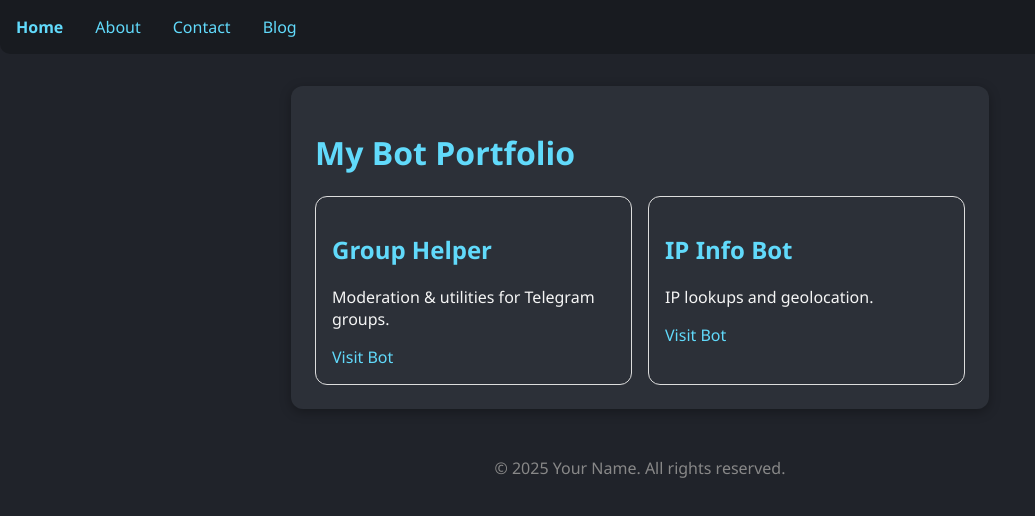
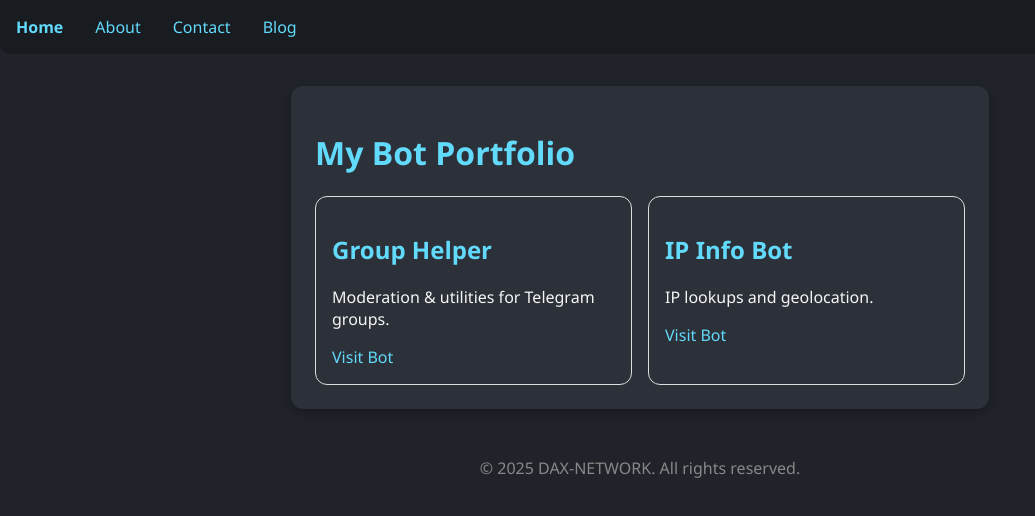
Before and after one commit to LORD-SANTINO/My-bots, a Next.js app: page / in a window 1280 px wide. Shown: the top 516 px of the page, without its empty margins (0-1035 px from the left). Built offline with nearby package versions, Linux system fonts and the light colour scheme.

Commit message:
Update Footer.js

```diff
--- a/components/Footer.js
+++ b/components/Footer.js
@@ -1,7 +1,7 @@
 export default function Footer() {
   return (
     <footer style={{ marginTop: "2rem", padding: "1rem 0", textAlign: "center", color: "#888" }}>
-      © {new Date().getFullYear()} Your Name. All rights reserved.
+      © {new Date().getFullYear()} DAX-NETWORK. All rights reserved.
     </footer>
   );
 }
```
